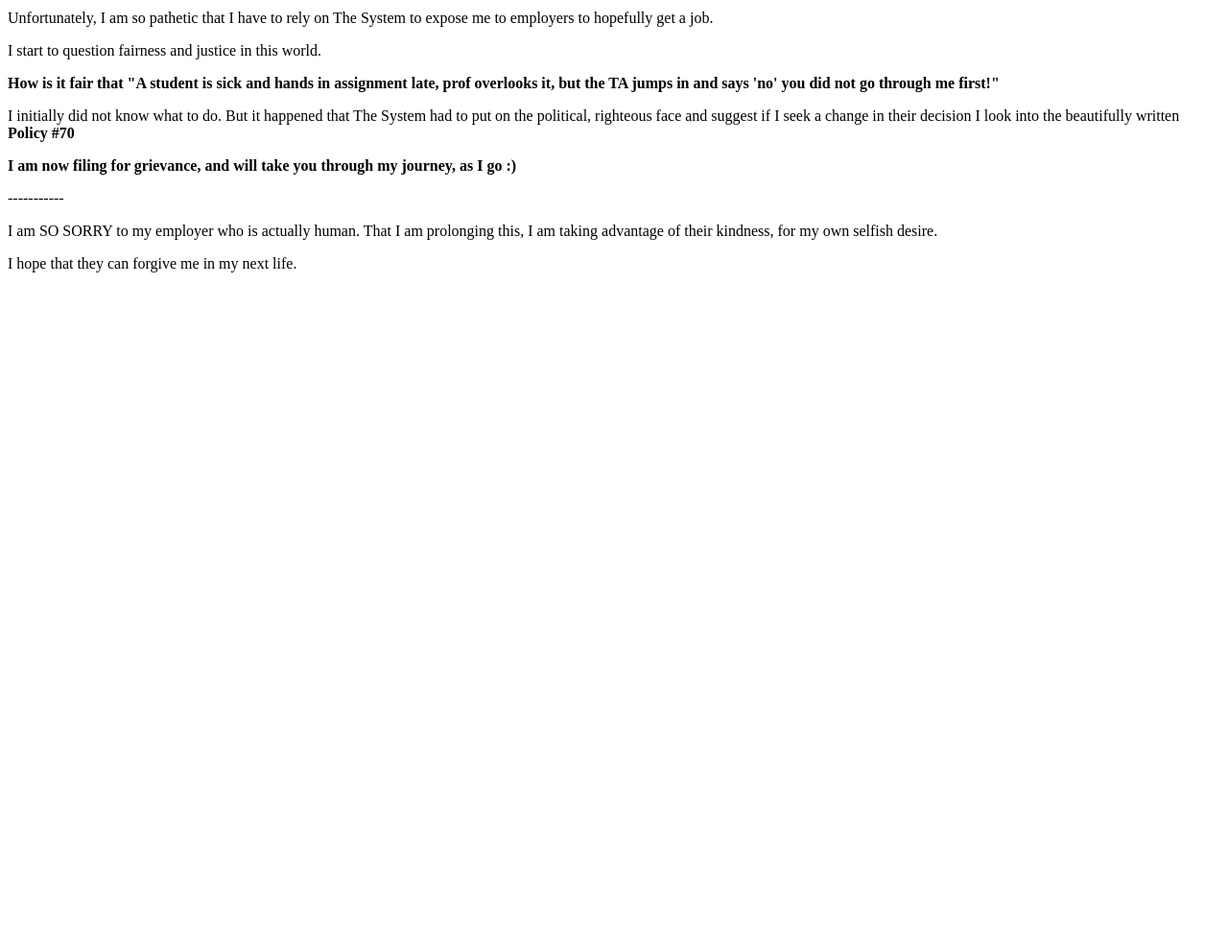
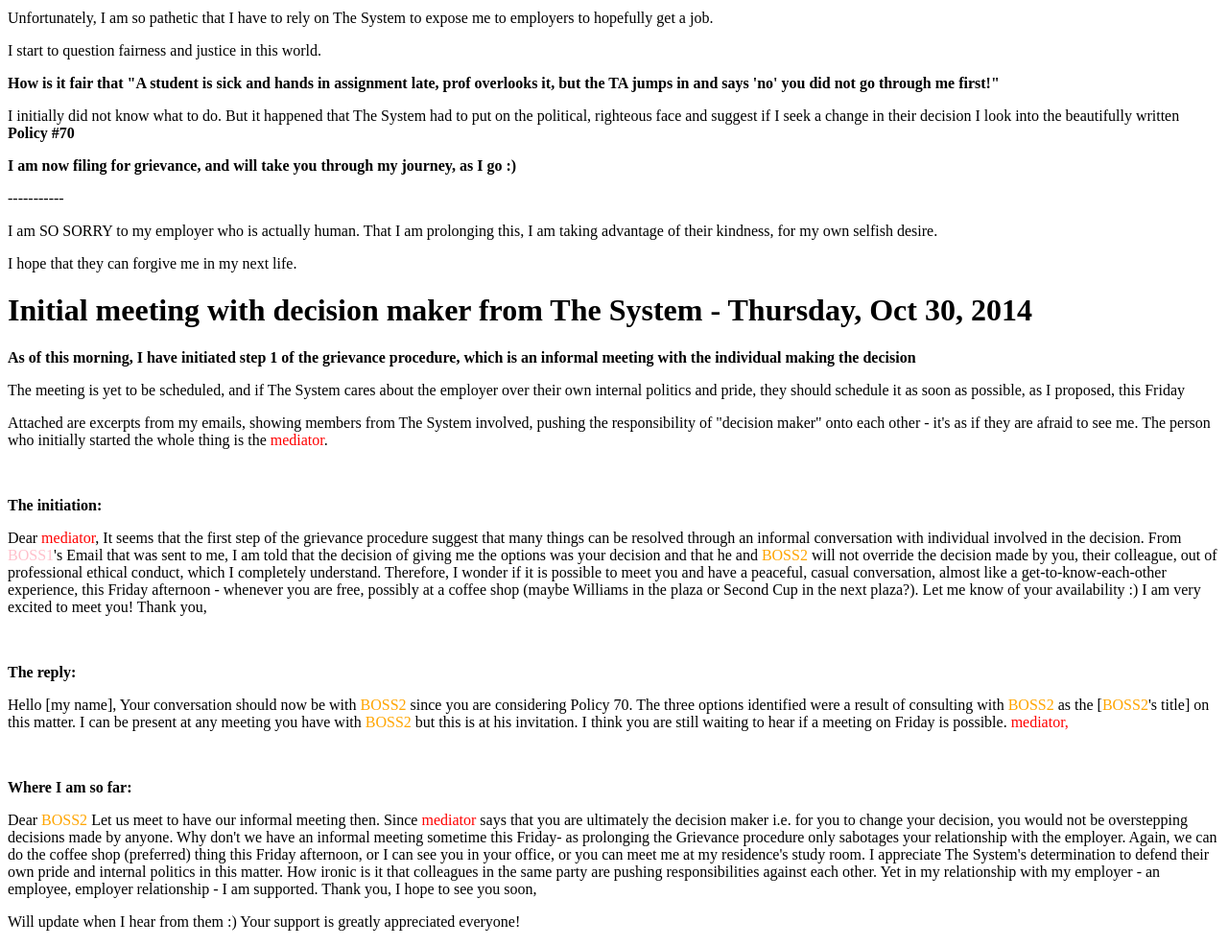
Before and after one commit to TapvsCoop/TapvsCoop.github.io, a plain HTML site: page index.html in a window 1280 px wide. Shown: the part 960-1946 px from the top of the page at 96% size. Before the commit the page ends 1260 px from the top, so only its background shows below. Drawn offline with Linux system fonts and the light colour scheme.

Commit message:
Thursday oct 30 #1

```diff
--- a/index.html
+++ b/index.html
@@ -38,5 +38,45 @@ in my resume :)</p>
 <p>I am SO SORRY to my employer who is actually human. That I am prolonging this, I am taking advantage of their kindness, for my own selfish desire.</p>
 <p>I hope that they can forgive me in my next life.</p>
 
+<h1>Initial meeting with decision maker from The System - Thursday, Oct 30, 2014</h1>
+<p> <b>As of this morning, I have initiated step 1 of the grievance procedure, which is an informal meeting with the individual making the decision </b>
+<p>The meeting is yet to be scheduled, and if The System cares about the employer over their own internal politics and pride, they should schedule it as soon as possible, as I proposed, this Friday</p>
+<p>Attached are excerpts from my emails, showing members from The System involved, pushing the responsibility of "decision maker" onto each other - it's as if they are afraid to see me. The person who initially started the whole thing is the <font color="red">mediator</font>.</p>
+<br>
+<p><b>The initiation:</b></p>
+<p>Dear <font color="red">mediator</font>,
+
+It seems that the first step of the grievance procedure suggest that many things can be resolved through an informal conversation with individual involved in the decision. From <font color="pink">BOSS1</font>'s Email that was sent to me, I am told that the decision of giving me the options was your decision and that he and <font color="orange">BOSS2</font> will not override the decision made by you, their colleague, out of professional ethical conduct, which I completely understand.
+
+Therefore, I wonder if it is possible to meet you and have a peaceful, casual conversation, almost like a get-to-know-each-other experience, this Friday afternoon - whenever you are free, possibly at a coffee shop (maybe Williams in the plaza or Second Cup in the next plaza?). Let me know of your availability :)
+
+I am very excited to meet you!
+
+Thank you,
+</p>
+<br>
+<p><b> The reply: </b></p>
+<p>Hello [my name],
+
+Your conversation should now be with <font color="orange">BOSS2</font> since you are considering Policy 70. The three options identified were a result of consulting with <font color="orange">BOSS2</font> as the [<font color="orange">BOSS2</font>'s title] on this matter. I can be present at any meeting you have with <font color="orange">BOSS2</font> but this is at his invitation. I think you are still waiting to hear if a meeting on Friday is possible.
+
+<font color="red">mediator,</font></p>
+<br>
+<p><b> Where I am so far: </b></p>
+Dear <font color="orange">BOSS2</font>
+
+Let us meet to have our informal meeting then. Since <font color="red">mediator</font> says that you are ultimately the decision maker i.e. for you to change your decision, you would not be overstepping decisions made by anyone.
+
+Why don't we have an informal meeting sometime this Friday- as prolonging the Grievance procedure only sabotages your relationship with the employer. Again, we can do the coffee shop (preferred) thing this Friday afternoon, or I can see you in your office, or you can meet me at my residence's study room.
+
+I appreciate The System's determination to defend their own pride and internal politics in this matter.
+
+How ironic is it that colleagues in the same party are pushing responsibilities against each other. Yet in my relationship with my employer - an employee, employer relationship - I am supported.
+
+Thank you,
+I hope to see you soon,
+<br>
+<p> Will update when I hear from them :) Your support is greatly appreciated everyone!</p>
+
 </body>
 </html>
```
